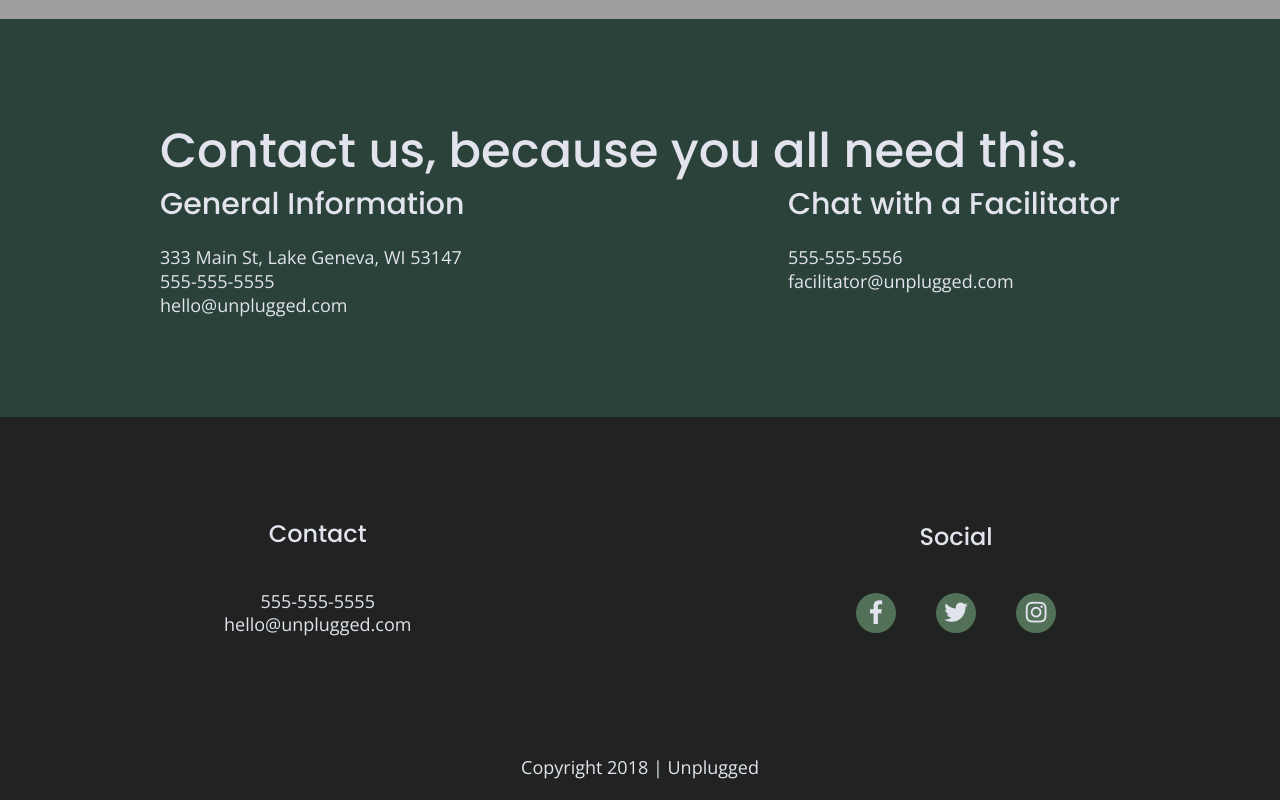
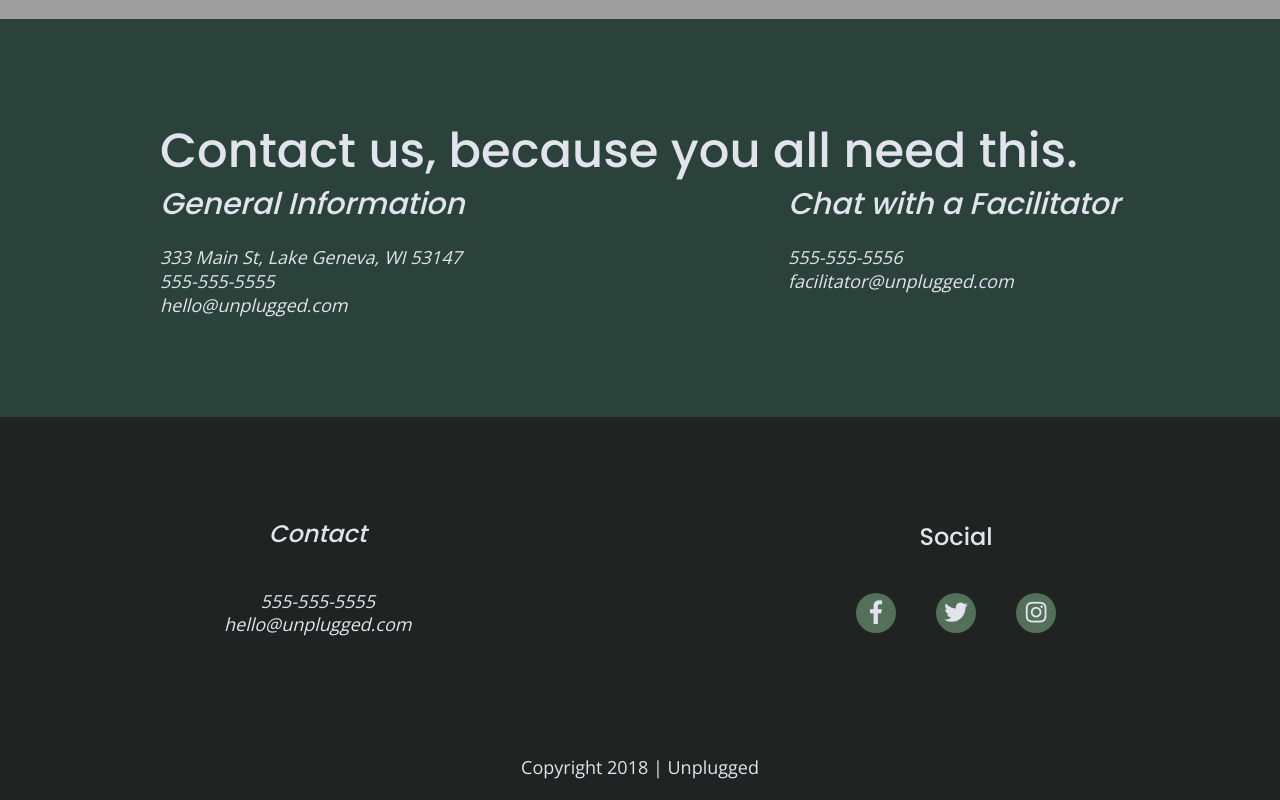
Before and after one commit to skillcrush/206-unplugged_retreat-beta, a plain HTML site: page about/index.html in a window 1280 px wide. Shown: the part 987-1787 px from the top of the page. Drawn offline with nearby package versions, Linux system fonts and the light colour scheme; grey boxes are pictures that could not be loaded; files whose address does not match are found by name.

Commit message:
incorporated address tag

```diff
--- a/about/index.html
+++ b/about/index.html
@@ -62,7 +62,7 @@
             <section class="contact-section">
                 <div class="content-wrapper">
                     <h2>Contact us, because you all need this.</h2>
-                    <div class="contact-content">
+                    <address class="contact-content">
                         <div>
                             <h4>General Information</h4>
                             <p>
@@ -78,20 +78,20 @@
                                 facilitator@unplugged.com
                             </p>
                         </div>
-                    </div>  <!-- contact-content div ends -->
+                    </address>  <!-- contact-content div ends -->
                 </div> <!-- contact content wrapper ends -->
             </section>
         </main>
         <footer>
             <div class="content-wrapper">
                 <div class="footer-content">
-                    <div class="contact">
+                    <address class="contact">
                         <h4>Contact</h4>
                         <p>
                             555-555-5555<br>
                             hello@unplugged.com
                         </p>
-                    </div>
+                    </address>
                     <div class="social">
                         <h4>Social</h4>
                         <div class="social-icons">
```
Also changed, not shown: faq/index.html (+2 -2 lines), index.html (+2 -2 lines).
